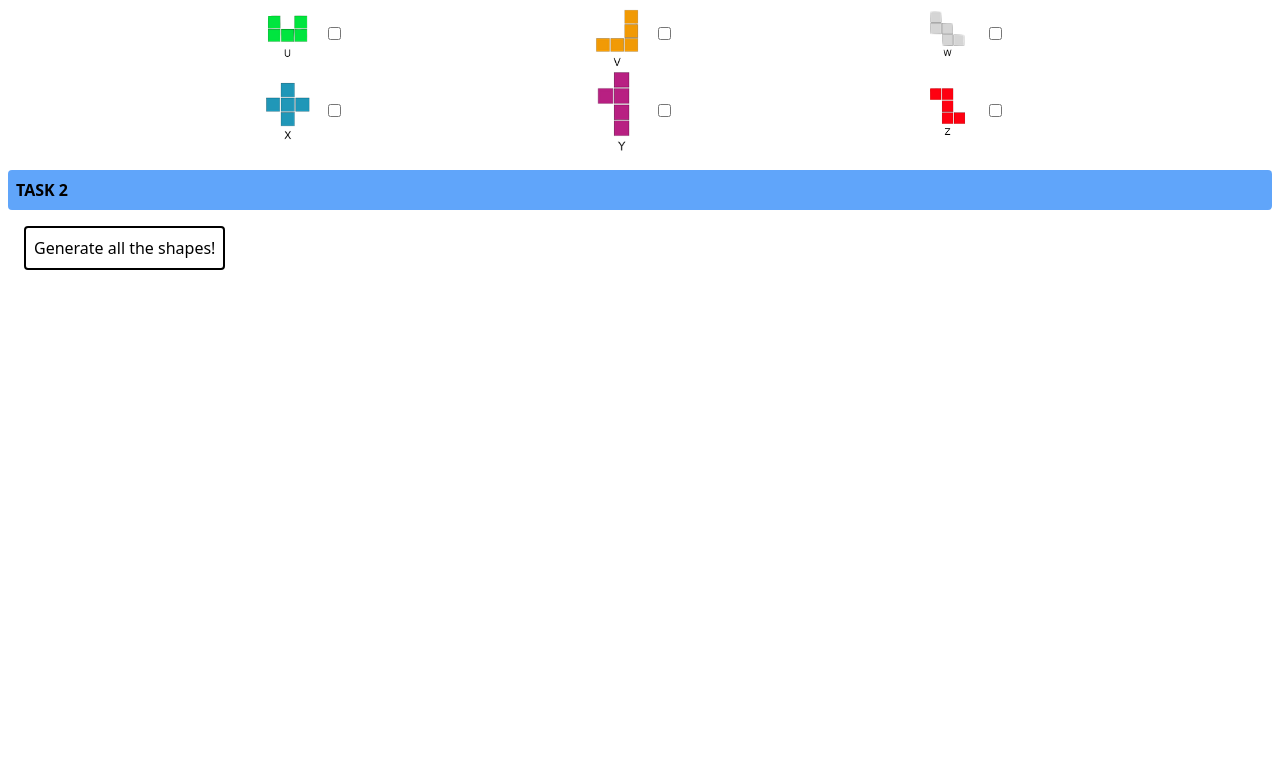
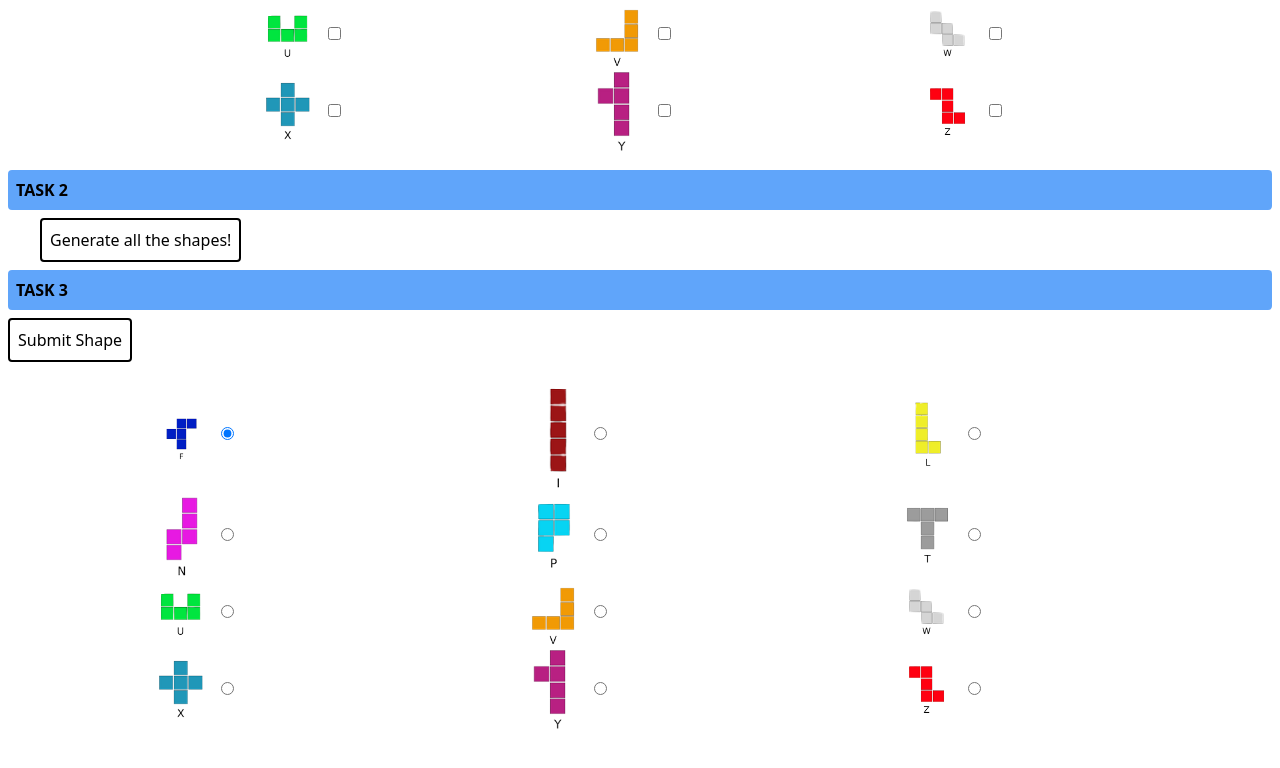
Before and after one commit to HyperPunkss/tetris-tiler-frontend, a Next.js app: page / in a window 1280 px wide. Shown: the part 652-1420 px from the top of the page. Before the commit the page ends 962 px from the top, so only its background shows below. Built offline with nearby package versions, Linux system fonts and the light colour scheme.

Commit message:
LetterPickerUnique data returns back to Home component.

```diff
--- /dev/null
+++ b/components/LetterPickerUnique.jsx
@@ -0,0 +1,63 @@
+import Image from "next/image";
+import fImage from "../styles/icons/f-letter.png";
+import iImage from "../styles/icons/i-letter.png";
+import lImage from "../styles/icons/l-letter.png";
+import nImage from "../styles/icons/n-letter.png";
+import pImage from "../styles/icons/p-letter.png";
+import tImage from "../styles/icons/t-letter.png";
+import uImage from "../styles/icons/u-letter.png";
+import vImage from "../styles/icons/v-letter.png";
+import wImage from "../styles/icons/w-letter.png";
+import xImage from "../styles/icons/x-letter.png";
+import yImage from "../styles/icons/y-letter.png";
+import zImage from "../styles/icons/z-letter.png";
+import {useEffect, useState} from "react";
+
+const images = [
+    {src: fImage, alt: "f-letter", id: "f"},
+    {src: iImage, alt: "i-letter", id: "i"},
+    {src: lImage, alt: "l-letter", id: "l"},
+    {src: nImage, alt: "n-letter", id: "n"},
+    {src: pImage, alt: "p-letter", id: "p"},
+    {src: tImage, alt: "t-letter", id: "t"},
+    {src: uImage, alt: "u-letter", id: "u"},
+    {src: vImage, alt: "v-letter", id: "v"},
+    {src: wImage, alt: "w-letter", id: "w"},
+    {src: xImage, alt: "x-letter", id: "x"},
+    {src: yImage, alt: "y-letter", id: "y"},
+    {src: zImage, alt: "z-letter", id: "z"},
+];
+
+function LetterPicker({onUniqueLetterChange}) {
+    const [specificLetterID, setSpecificLetterID] = useState('f')
+
+    useEffect(() => {
+        onUniqueLetterChange(specificLetterID)
+    }, [specificLetterID])
+
+    function handleRadioChange(e) {
+        setSpecificLetterID(e.target.id)
+    }
+
+    return (
+        <>
+            <div className="">
+                <button className="rounded bg-white p-2 my-2 border-2 border-black flex">Submit Shape</button>
+            </div>
+            <div className="grid grid-cols-3 my-4 mr-36">
+                {images.map((image) => (
+                    <>
+                        <div className="flex justify-center items-center">
+                            <Image key={image.id} src={image.src} alt={image.alt} width={50} height={50}/>
+                            <input className="ml-4" type="radio" name="letter-picker" id={image.id}
+                                   value={specificLetterID} defaultChecked={image.id === 'f'}
+                                   onChange={handleRadioChange}/>
+                        </div>
+                    </>
+                ))}
+            </div>
+        </>
+    );
+}
+
+export default LetterPicker;
--- a/pages/index.js
+++ b/pages/index.js
@@ -3,13 +3,15 @@ import LetterPicker from "@/components/LetterPicker";
 import SizePicker from "@/components/SizePicker";
 import axios from "axios";
 import Image from "next/image";
-import { useEffect, useState } from "react";
+import {useEffect, useState} from "react";
 import ColRowPicker from "@/components/ColRowPicker";
+import LetterPickerUnique from "@/components/LetterPickerUnique";
 
 export default function Home() {
     const [sizeData, setSizeData] = useState("");
     const [columnData, setColumnData] = useState(5);
     const [rowData, setRowData] = useState(5);
+    const [uniqueLetterData, setUniqueLetterData] = useState('')
 
     //TASK 2 - Getting all the shape information from the API
     const [shapes, setShapes] = useState([]);
@@ -34,7 +36,7 @@ export default function Home() {
         var data = JSON.stringify({
             x: 5,
             y: 5,
-            holes: [{ x: 2, y: 2 }],
+            holes: [{x: 2, y: 2}],
             allow_rotations: true,
             allow_flips: false,
             shapes: ["T", "L"],
@@ -67,31 +69,40 @@ export default function Home() {
         setRowData(newSize[1]);
     }
 
+    function handleUniqueLetterChange(newUniqueLetter) {
+        setUniqueLetterData(newUniqueLetter)
+    }
+
+    console.log(uniqueLetterData)
     return (
         <div className="my-4 p-2">
             <h1 className="font-bold bg-blue-400 p-2 rounded">TASK 1</h1>
             <div className="flex flex-col">
                 <div className="flex justify-center items-center">
-                    <Grid rows={rowData} columns={columnData} sizeData={sizeData} colorData={""} />
+                    <Grid rows={rowData} columns={columnData} sizeData={sizeData} colorData={""}/>
                 </div>
                 <div className="flex justify-center items-center p-4">
-                    <SizePicker onSizeChange={handleSizeChange} />
-                    <ColRowPicker onColRowChange={handleColRowChange} />
+                    <SizePicker onSizeChange={handleSizeChange}/>
+                    <ColRowPicker onColRowChange={handleColRowChange}/>
                 </div>
                 <div className="ml-32 grid ">
-                    <LetterPicker />
+                    <LetterPicker/>
                 </div>
             </div>
             <h1 className="font-bold bg-blue-400 p-2 rounded">TASK 2</h1>
-            <div className="">
-                <button className="rounded bg-white p-2 m-4 border-2 border-black flex" onClick={task2apiCall}>
+            <div className="md:ml-4 lg:ml-8">
+                <button className="rounded bg-white p-2 my-2 border-2 border-black flex" onClick={task2apiCall}>
                     Generate all the shapes!
                 </button>
             </div>
             {shapes.map((shape, i) => {
                 console.log("SHAPE CONTENT", shape.content);
-                return <Grid key={i} rows={5} columns={5} sizeData={sizeData} colorData={shape.content} />;
+                return <Grid key={i} rows={5} columns={5} sizeData={sizeData} colorData={shape.content}/>;
             })}
+            <h1 className="font-bold bg-blue-400 p-2 rounded">TASK 3</h1>
+            <div className=''>
+                <LetterPickerUnique onUniqueLetterChange={handleUniqueLetterChange}/>
+            </div>
         </div>
     );
 }
```
